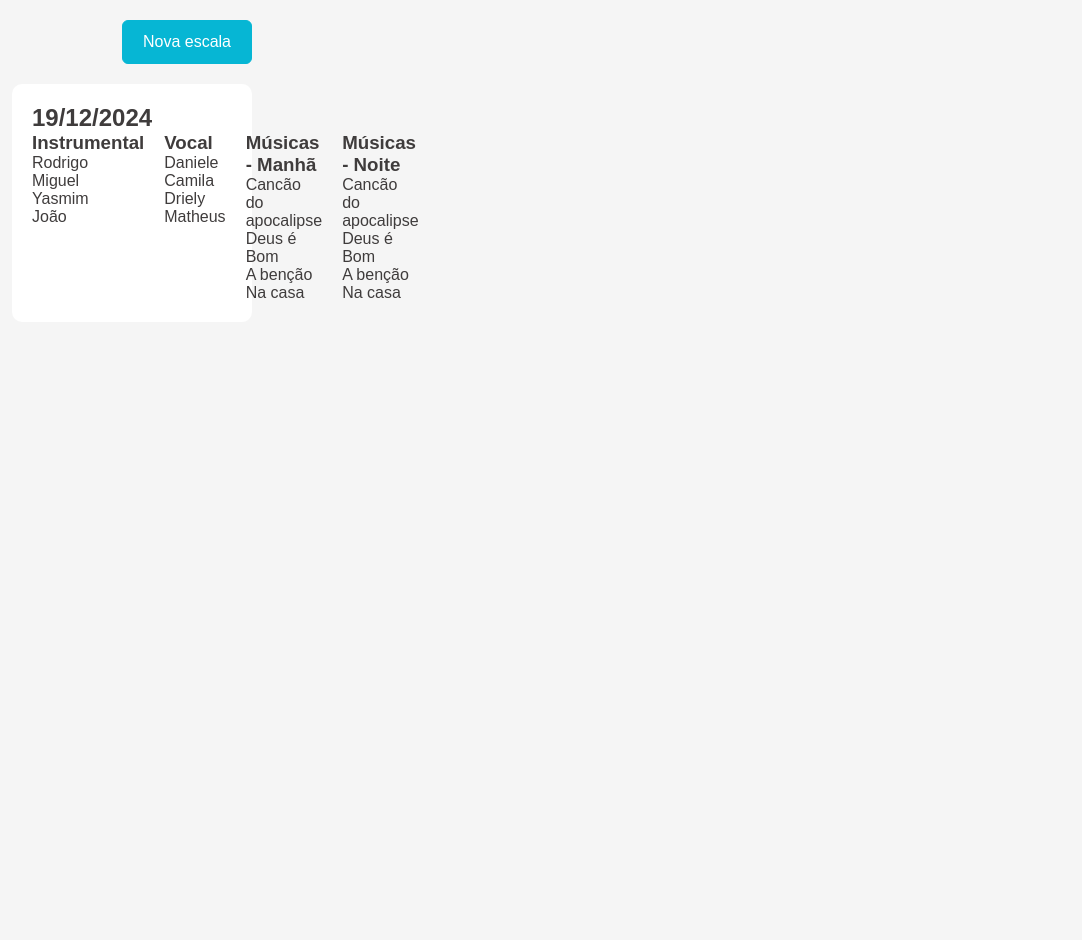
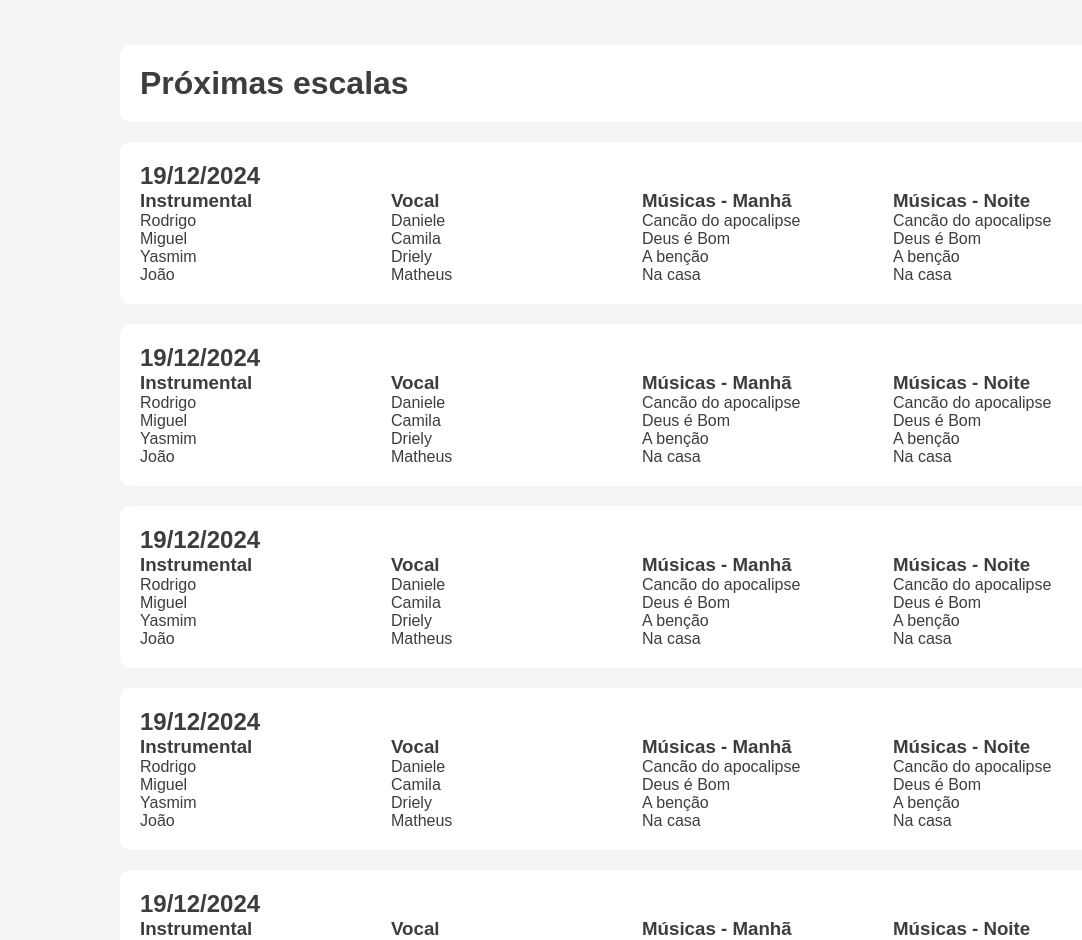
Before and after one commit to rodrigomes002/escalas-frontend, a React (Vite) app: page / in a window 1280 px wide. Shown: the top 940 px of the page, without its empty margins (8-1090 px from the left). Before the commit the page ends 800 px from the top, so only its background shows below. Built offline with nearby package versions, Linux system fonts and the light colour scheme; a web font is replaced by a local one.

Commit message:
Criando componente de container

```diff
--- a/src/App.jsx
+++ b/src/App.jsx
@@ -2,7 +2,7 @@ import React from "react";
 import { BrowserRouter, Routes, Route } from "react-router-dom";
 import Escalas from "./Pages/Escalas";
 import Header from "./Components/Header";
-import { UserStorage } from "./Context/UserContext";
+import { UserContext, UserStorage } from "./Context/UserContext";
 import { PrimeReactProvider, PrimeReactContext } from "primereact/api";
 import Membros from "./Pages/Membros";
 import Repertorio from "./Pages/Repertorio";
@@ -10,22 +10,30 @@ import Sidenav from "./Components/Sidenav";
 import "./Styles.css";
 import Login from "./Pages/Login";
 import ProtectedRoute from "./Components/Helper/ProtectedRoute";
+import ProximasEscalas from "./Pages/ProximasEscalas";
+import Container from "./Components/Container";
 
 const App = () => {
   return (
     <PrimeReactProvider>
       <BrowserRouter>
         <UserStorage>
-          <Routes>
-            <Route path="/login/*" element={<Login />} />
-          </Routes>
-          <div className="container">
+          <Container>
             <Sidenav />
             <main>
               <Header />
               <Routes>
-                <Route path="/" element={<Escalas />} />
+                <Route path="/" element={<ProximasEscalas />} />
+                <Route path="/login/*" element={<Login />} />
 
+                <Route
+                  path="/escalas"
+                  element={
+                    <ProtectedRoute>
+                      <Escalas />
+                    </ProtectedRoute>
+                  }
+                />
                 <Route
                   path="/membros"
                   element={
@@ -44,7 +52,7 @@ const App = () => {
                 />
               </Routes>
             </main>
-          </div>
+          </Container>
         </UserStorage>
       </BrowserRouter>
     </PrimeReactProvider>
--- /dev/null
+++ b/src/Components/Container.jsx
@@ -0,0 +1,14 @@
+import React from "react";
+import { UserContext } from "../Context/UserContext";
+
+const Container = ({ children }) => {
+  const { login } = React.useContext(UserContext);
+
+  return login ? (
+    <div className="container">{children}</div>
+  ) : (
+    <div className="no-login-container">{children}</div>
+  );
+};
+
+export default Container;
--- a/src/Components/Sidenav.jsx
+++ b/src/Components/Sidenav.jsx
@@ -16,7 +16,7 @@ const Sidenav = () => {
   return (
     login && (
       <nav className="sidenav box bg-3">
-        <Link to="/" aria-label="Escalas - Home">
+        <Link to="/escalas" aria-label="Escalas - Home">
           <Logo style={styleLogo} />
         </Link>
         <ul>
@@ -24,7 +24,7 @@ const Sidenav = () => {
             <span>
               <i className="pi pi-calendar"></i>
             </span>
-            <NavLink to="/">Escalas</NavLink>
+            <NavLink to="/escalas">Escalas</NavLink>
           </li>
           <li>
             <span>
--- a/src/Context/UserContext.jsx
+++ b/src/Context/UserContext.jsx
@@ -52,7 +52,7 @@ export const UserStorage = ({ children }) => {
       const { token } = await response.json();
       window.localStorage.setItem("token", token);
       setLogin(true);
-      navigate("/");
+      navigate("/escalas");
     } catch (error) {
       setError(error.message);
       console.log(error);
--- a/src/Pages/Escalas.jsx
+++ b/src/Pages/Escalas.jsx
@@ -1,7 +1,7 @@
 import { Button } from "primereact/button";
 import React from "react";
 
-const Home = () => {
+const Escalas = () => {
   return (
     <>
       <div className="flex-end mb">
@@ -58,4 +58,4 @@ const Home = () => {
   );
 };
 
-export default Home;
+export default Escalas;
--- a/src/Pages/Login.jsx
+++ b/src/Pages/Login.jsx
@@ -22,6 +22,7 @@ const Login = () => {
   };
 
   return (
+    !login && (
       <div className="login-container">
         <Card title="Login" style={{ width: "400px" }} className="p-mt-5">
           {error && <div className="p-text-danger p-mb-3">{error}</div>}
@@ -56,6 +57,7 @@ const Login = () => {
           </div>
         </Card>
       </div>
+    )
   );
 };
 
--- /dev/null
+++ b/src/Pages/ProximasEscalas.jsx
@@ -0,0 +1,249 @@
+import React from "react";
+import { UserContext } from "../Context/UserContext";
+
+const ProximasEscalas = () => {
+  const { login } = React.useContext(UserContext);
+  return (
+    !login && (
+      <div className="proximas-escalas-container">
+        <header className="mb">
+          <h1 className="box bg-6">Próximas escalas</h1>
+        </header>
+
+        <div className="flex-column mb">
+          <div className="box mb">
+            <h2>19/12/2024</h2>
+
+            <div className="flex">
+              <div>
+                <h3>Instrumental</h3>
+                <ul>
+                  <li>Rodrigo</li>
+                  <li>Miguel</li>
+                  <li>Yasmim</li>
+                  <li>João</li>
+                </ul>
+              </div>
+
+              <div>
+                <h3>Vocal</h3>
+                <ul>
+                  <li>Daniele</li>
+                  <li>Camila</li>
+                  <li>Driely</li>
+                  <li>Matheus</li>
+                </ul>
+              </div>
+
+              <div>
+                <h3>Músicas - Manhã</h3>
+                <ul>
+                  <li>Cancão do apocalipse</li>
+                  <li>Deus é Bom</li>
+                  <li>A benção</li>
+                  <li>Na casa</li>
+                </ul>
+              </div>
+
+              <div>
+                <h3>Músicas - Noite</h3>
+                <ul>
+                  <li>Cancão do apocalipse</li>
+                  <li>Deus é Bom</li>
+                  <li>A benção</li>
+                  <li>Na casa</li>
+                </ul>
+              </div>
+            </div>
+          </div>
+
+          <div className="box mb">
+            <h2>19/12/2024</h2>
+
+            <div className="flex">
+              <div>
+                <h3>Instrumental</h3>
+                <ul>
+                  <li>Rodrigo</li>
+                  <li>Miguel</li>
+                  <li>Yasmim</li>
+                  <li>João</li>
+                </ul>
+              </div>
+
+              <div>
+                <h3>Vocal</h3>
+                <ul>
+                  <li>Daniele</li>
+                  <li>Camila</li>
+                  <li>Driely</li>
+                  <li>Matheus</li>
+                </ul>
+              </div>
+
+              <div>
+                <h3>Músicas - Manhã</h3>
+                <ul>
+                  <li>Cancão do apocalipse</li>
+                  <li>Deus é Bom</li>
+                  <li>A benção</li>
+                  <li>Na casa</li>
+                </ul>
+              </div>
+
+              <div>
+                <h3>Músicas - Noite</h3>
+                <ul>
+                  <li>Cancão do apocalipse</li>
+                  <li>Deus é Bom</li>
+                  <li>A benção</li>
+                  <li>Na casa</li>
+                </ul>
+              </div>
+            </div>
+          </div>
+
+          <div className="box mb">
+            <h2>19/12/2024</h2>
+
+            <div className="flex">
+              <div>
+                <h3>Instrumental</h3>
+                <ul>
+                  <li>Rodrigo</li>
+                  <li>Miguel</li>
+                  <li>Yasmim</li>
+                  <li>João</li>
+                </ul>
+              </div>
+
+              <div>
+                <h3>Vocal</h3>
+                <ul>
+                  <li>Daniele</li>
+                  <li>Camila</li>
+                  <li>Driely</li>
+                  <li>Matheus</li>
+                </ul>
+              </div>
+
+              <div>
+                <h3>Músicas - Manhã</h3>
+                <ul>
+                  <li>Cancão do apocalipse</li>
+                  <li>Deus é Bom</li>
+                  <li>A benção</li>
+                  <li>Na casa</li>
+                </ul>
+              </div>
+
+              <div>
+                <h3>Músicas - Noite</h3>
+                <ul>
+                  <li>Cancão do apocalipse</li>
+                  <li>Deus é Bom</li>
+                  <li>A benção</li>
+                  <li>Na casa</li>
+                </ul>
+              </div>
+            </div>
+          </div>
+
+          <div className="box mb">
+            <h2>19/12/2024</h2>
+
+            <div className="flex">
+              <div>
+                <h3>Instrumental</h3>
+                <ul>
+                  <li>Rodrigo</li>
+                  <li>Miguel</li>
+                  <li>Yasmim</li>
+                  <li>João</li>
+                </ul>
+              </div>
+
+              <div>
+                <h3>Vocal</h3>
+                <ul>
+                  <li>Daniele</li>
+                  <li>Camila</li>
+                  <li>Driely</li>
+                  <li>Matheus</li>
+                </ul>
+              </div>
+
+              <div>
+                <h3>Músicas - Manhã</h3>
+                <ul>
+                  <li>Cancão do apocalipse</li>
+                  <li>Deus é Bom</li>
+                  <li>A benção</li>
+                  <li>Na casa</li>
+                </ul>
+              </div>
+
+              <div>
+                <h3>Músicas - Noite</h3>
+                <ul>
+                  <li>Cancão do apocalipse</li>
+                  <li>Deus é Bom</li>
+                  <li>A benção</li>
+                  <li>Na casa</li>
+                </ul>
+              </div>
+            </div>
+          </div>
+
+          <div className="box mb">
+            <h2>19/12/2024</h2>
+
+            <div className="flex">
+              <div>
+                <h3>Instrumental</h3>
+                <ul>
+                  <li>Rodrigo</li>
+                  <li>Miguel</li>
+                  <li>Yasmim</li>
+                  <li>João</li>
+                </ul>
+              </div>
+
+              <div>
+                <h3>Vocal</h3>
+                <ul>
+                  <li>Daniele</li>
+                  <li>Camila</li>
+                  <li>Driely</li>
+                  <li>Matheus</li>
+                </ul>
+              </div>
+
+              <div>
+                <h3>Músicas - Manhã</h3>
+                <ul>
+                  <li>Cancão do apocalipse</li>
+                  <li>Deus é Bom</li>
+                  <li>A benção</li>
+                  <li>Na casa</li>
+                </ul>
+              </div>
+
+              <div>
+                <h3>Músicas - Noite</h3>
+                <ul>
+                  <li>Cancão do apocalipse</li>
+                  <li>Deus é Bom</li>
+                  <li>A benção</li>
+                  <li>Na casa</li>
+                </ul>
+              </div>
+            </div>
+          </div>
+        </div>
+      </div>
+    )
+  );
+};
+
+export default ProximasEscalas;
--- a/src/Styles.css
+++ b/src/Styles.css
@@ -114,6 +114,19 @@ li {
   background: #f4f4f4;
 }
 
+.no-login-container {
+  display: grid;
+  padding: var(--gap);
+  gap: var(--gap);
+  grid-template-columns: auto;
+}
+
+.proximas-escalas-container {
+  margin: 0 auto;
+  margin-top: 25px;
+  max-width: 80vw;
+}
+
 /* sidenav */
 
 .sidenav {
```
Also changed, not shown: src/Components/Header.jsx (+21 -1 lines). Lines whose indentation alone changed are shown as unchanged.
